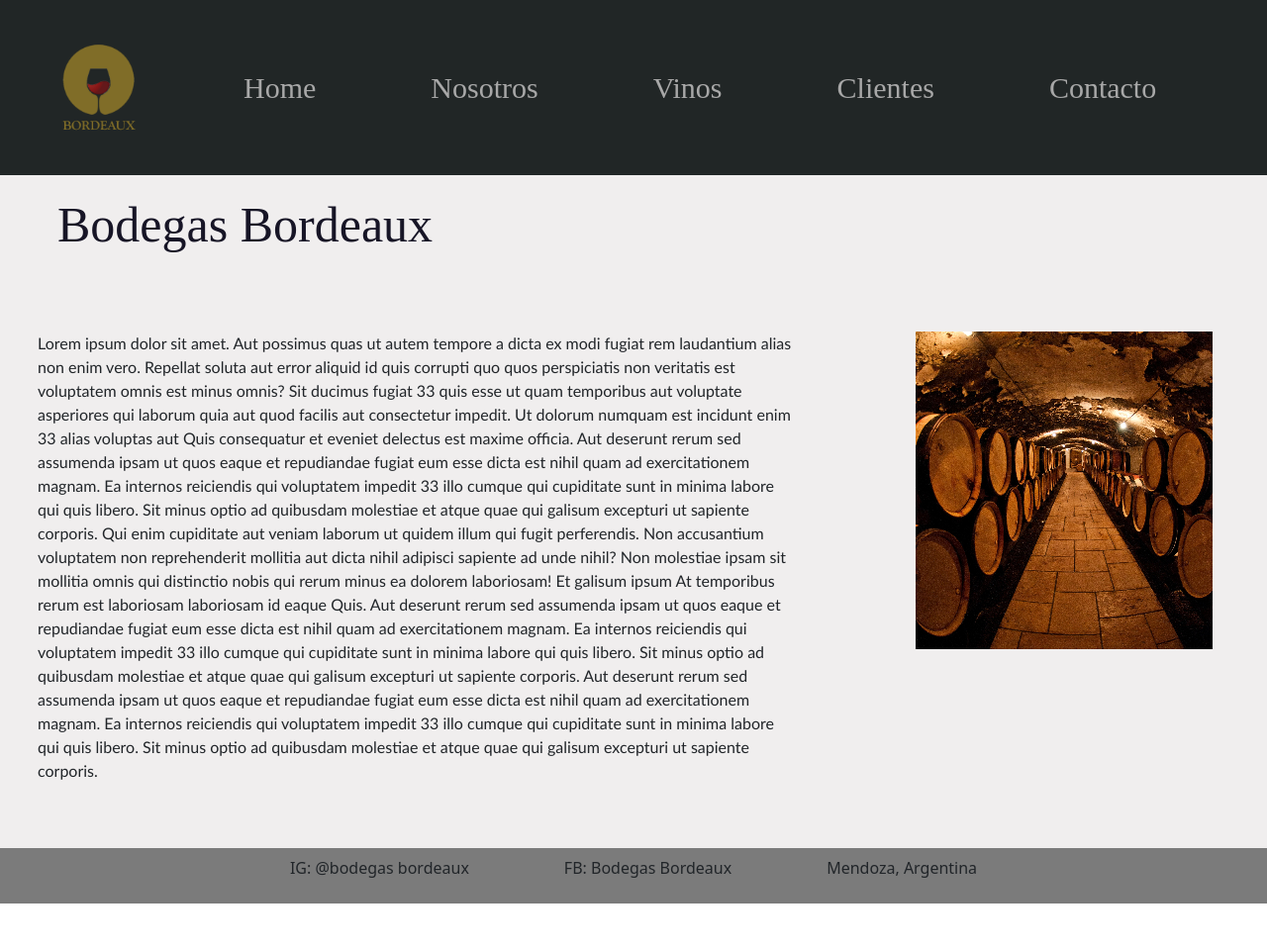
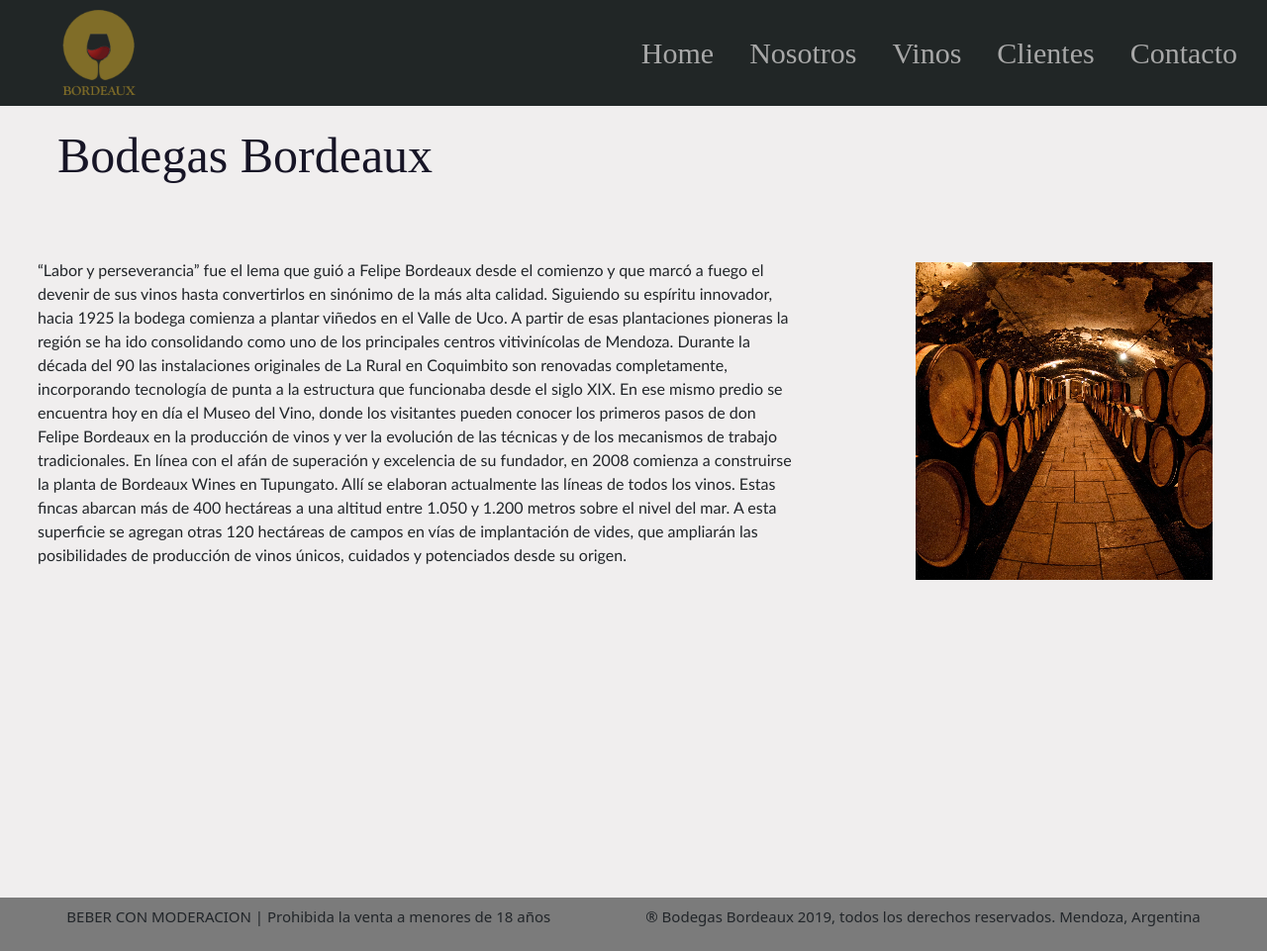
Before and after one commit to diegojm11/Bodegas-html-terceraEntrega, a website: page pages/nosotros.html in a window 1280 px wide. Shown: the whole page at 99% size. Before the commit the page ends 913 px from the top, so only its background shows below. Drawn offline with nearby package versions, Linux system fonts and the light colour scheme; a web font is replaced by a local one.

Commit message:
entrega final

```diff
--- a/pages/nosotros.html
+++ b/pages/nosotros.html
@@ -5,7 +5,7 @@
     <meta http-equiv="X-UA-Compatible" content="IE=edge">
     <meta name="viewport" content="width=device-width, initial-scale=1.0">
     <meta name="description" content= "Bodegas Bordeaux, bodega de vinos de exportacion, ubicada en Mendoza, Argentina">
-    <meta name=”keywords” content= “vinos, bodegas, mendoza, argentina”>
+    <meta name=”keywords” content= "vinos, bodegas, mendoza, argentina">
 
     <title>Bodegas Bordeaux: Nosotros</title>
     <link rel="preconnect" href="https://fonts.googleapis.com">
@@ -19,28 +19,18 @@
 <body>
     <header>
         <div>
-            <nav class="navbar navbar-expand-lg">
-                <div class="container-fluid d-flex justify-content-between">
+            <nav class="navbar navbar-expand-lg ">
+                <div class="container-fluid">
                   <div class="divLogo"><img class="logo mx-5" src="../img/logo.png" alt="logo"></div>
                   <button class="navbar-toggler mx-5" type="button" data-bs-toggle="collapse" data-bs-target="#navbarNav" aria-controls="navbarNav" aria-expanded="false" aria-label="Toggle navigation">
                     <span class="navbar-toggler-icon"></span> </button>
-                  <div class="collapse navbar-collapse" id="navbarNav">
-                        <ul class="navbar-nav">
-                        <li class="nav-item">
-                            <a class="nav-link" aria-current="page" href="../index.html">Home</a>
-                        </li>
-                        <li class="nav-item">
-                            <a class="nav-link" href="nosotros.html">Nosotros</a>
-                        </li>
-                        <li class="nav-item">
-                            <a class="nav-link" href="vinos.html">Vinos</a>
-                        </li>
-                        <li class="nav-item">
-                            <a class="nav-link" href="clientes.html">Clientes</a>
-                        </li>
-                        <li class="nav-item">
-                            <a class="nav-link"  href="contactos.html">Contacto</a>
-                        </li>
+                  <div class="collapse navbar-collapse  justify-content-end" id="navbarNav">
+                        <ul class="navbar-nav ">
+                            <li class="nav-item"><a class="nav-link" aria-current="page" href="../index.html">Home</a> </li>
+                            <li class="nav-item"><a class="nav-link" href="nosotros.html">Nosotros</a></li>
+                            <li class="nav-item"><a class="nav-link" href="vinos.html">Vinos</a></li>
+                            <li class="nav-item"><a class="nav-link" href="clientes.html">Clientes</a></li>
+                            <li class="nav-item"><a class="nav-link"  href="contactos.html">Contacto</a></li>
                         </ul>
                   </div>
                 </div>
@@ -48,28 +38,17 @@
         </div>
     </header>
 
-<main>
-    <div class="mainNosotros d-flex row justify-content-center overflow-auto">
+<main class="mainGeneral">
+    <div class="mainNosotros d-flex row justify-content-center align-items-center overflow-auto">
         <h1 class="tituloNosotros col-12 col-md-12">Bodegas Bordeaux</h1>
-        <p class="parrafoNosotros col-12 col-md-8">Lorem ipsum dolor sit amet. Aut possimus quas ut autem tempore a dicta ex modi fugiat rem laudantium alias non enim vero. Repellat soluta aut error aliquid id quis corrupti quo quos perspiciatis non veritatis est voluptatem omnis est minus omnis? Sit ducimus fugiat 33 quis esse ut quam temporibus aut voluptate asperiores qui laborum quia aut quod facilis aut consectetur impedit. Ut dolorum numquam est incidunt enim 33 alias voluptas aut Quis consequatur et eveniet delectus est maxime officia.
-
-            Aut deserunt rerum sed assumenda ipsam ut quos eaque et repudiandae fugiat eum esse dicta est nihil quam ad exercitationem magnam. Ea internos reiciendis qui voluptatem impedit 33 illo cumque qui cupiditate sunt in minima labore qui quis libero. Sit minus
-            optio ad quibusdam molestiae et atque quae qui galisum excepturi ut sapiente corporis.
-
-            Qui enim cupiditate aut veniam laborum ut quidem illum qui fugit perferendis. Non accusantium voluptatem non reprehenderit mollitia aut dicta nihil adipisci sapiente ad unde nihil? Non molestiae ipsam sit mollitia omnis qui distinctio nobis qui rerum minus ea dolorem laboriosam! Et galisum ipsum At temporibus rerum est laboriosam laboriosam id eaque Quis.
-            Aut deserunt rerum sed assumenda ipsam ut quos eaque et repudiandae fugiat eum esse dicta est nihil quam ad exercitationem magnam. Ea internos reiciendis qui voluptatem impedit 33 illo cumque qui cupiditate sunt in minima labore qui quis libero. Sit minus
-            optio ad quibusdam molestiae et atque quae qui galisum excepturi ut sapiente corporis.
-
-            Aut deserunt rerum sed assumenda ipsam ut quos eaque et repudiandae fugiat eum esse dicta est nihil quam ad exercitationem magnam. Ea internos reiciendis qui voluptatem impedit 33 illo cumque qui cupiditate sunt in minima labore qui quis libero. Sit minus
-            optio ad quibusdam molestiae et atque quae qui galisum excepturi ut sapiente corporis. </p>
+        <p class="parrafoNosotros col-12 col-md-8">“Labor y perseverancia” fue el lema que guió a Felipe Bordeaux desde el comienzo y que marcó a fuego el devenir de sus vinos hasta convertirlos en sinónimo de la más alta calidad. Siguiendo su espíritu innovador, hacia 1925 la bodega comienza a plantar viñedos en el Valle de Uco. A partir de esas plantaciones pioneras la región se ha ido consolidando como uno de los principales centros vitivinícolas de Mendoza. Durante la década del 90 las instalaciones originales de La Rural en Coquimbito son renovadas completamente, incorporando tecnología de punta a la estructura que funcionaba desde el siglo XIX. En ese mismo predio se encuentra hoy en día el Museo del Vino, donde los visitantes pueden conocer los primeros pasos de don Felipe Bordeaux en la producción de vinos y ver la evolución de las técnicas y de los mecanismos de trabajo tradicionales. En línea con el afán de superación y excelencia de su fundador, en 2008 comienza a construirse la planta de Bordeaux Wines en Tupungato. Allí se elaboran actualmente las líneas de todos los vinos. Estas fincas abarcan más de 400 hectáreas a una altitud entre 1.050 y 1.200 metros sobre el nivel del mar. A esta superficie se agregan otras 120 hectáreas de campos en vías de implantación de vides, que ampliarán las posibilidades de producción de vinos únicos, cuidados y potenciados desde su origen. </p>
         <div class="bodegaImg col-12 col-md-4 d-flex justify-content-center"><img src="../img/bodega.jpg" alt="bodega de vinos"></div>
     </div>
 
     </main>
     <footer class="d-flex container-fluid justify-content-center p-2 ">
-        <p class=" d-flex mx-5">IG: @bodegas bordeaux</p>
-        <p class=" d-flex mx-5">FB: Bodegas Bordeaux</p>
-        <p class=" d-flex mx-5">Mendoza, Argentina</p>
+        <p class="mx-5">BEBER CON MODERACION | Prohibida la venta a menores de 18 años </p>
+        <p class="mx-5">® Bodegas Bordeaux 2019, todos los derechos reservados. Mendoza, Argentina</p>
     </footer>
     <!-- JavaScript Bundle with Popper -->
 <script src="https://cdn.jsdelivr.net/npm/bootstrap@5.2.0-beta1/dist/js/bootstrap.bundle.min.js" integrity="sha384-pprn3073KE6tl6bjs2QrFaJGz5/SUsLqktiwsUTF55Jfv3qYSDhgCecCxMW52nD2" crossorigin="anonymous"></script>
--- a/scss/style.scss
+++ b/scss/style.scss
@@ -28,9 +28,6 @@
 
  .menu_index{
         background-color: $colorPrimario;
-    }
-   main {
-        background-color: $colorFondo;
         ul{
             @include propiedades (100%, 300px);
             list-style: none;
@@ -44,13 +41,17 @@
                     font-size: 50px;
                     font-family:'Italiana', serif ;
                  }
-
-            }
+                }
 
         }
+    }
 
-   }
-
+ main {
+        background-color: $colorFondo;
+        }
+.mainGeneral{
+  min-height: 100vh;
+}
 .navbar {
     background-color: #212626;
 
@@ -74,7 +75,7 @@
      ul {
         list-style: none;
         li {
-            padding: 50px;
+            padding: 10px;
 
             a {
                 text-decoration: none;
@@ -109,7 +110,9 @@
     p {
     font-family: 'Gill Sans', 'Gill Sans MT', Calibri, 'Trebuchet MS', sans-serif;
     grid-area: parrafoNosotros;
-    padding: 50px;}
+    padding-inline: 50px;
+
+}
 
     div{
         padding: 50px;
@@ -139,7 +142,7 @@
             justify-content: center;
          }
     div{
-        @include propiedades(500px, 300px);
+        @include propiedades(500px, 340px);
         margin: 30px;
         display: grid;
         grid-template-columns: 1fr 1fr;
@@ -162,7 +165,7 @@
         }
         p{
             font-family:'Gill Sans', 'Gill Sans MT', Calibri, 'Trebuchet MS', sans-serif;
-            font-size: 18px;
+            font-size: 15px;
             grid-area: vinos_descripcion;
             padding-left: 15px;
             padding-bottom: 40px;
@@ -203,8 +206,8 @@
 
 }
 
+.mainContacto{
 
-.mainContacto{
     h1{
             font-family:map-get($titulos, font-family);
             font-size: map-get($titulos, font-size);
@@ -232,4 +235,7 @@
 
     footer {
         background-color: $colorSecundario;
+        p{
+            font-size: 15px;
+        }
     }
```
Also changed, not shown: index.html (+13 -14 lines), pages/clientes.html (+17 -28 lines), pages/contactos.html (+21 -31 lines), pages/vinos.html (+19 -30 lines), presupuesto.txt (added, +17 -0 lines), css/style.css, img/cabernet.jpg, img/malbec.jpg, img/syrah.jpg, img/tannat.jpg, 1 other file.
